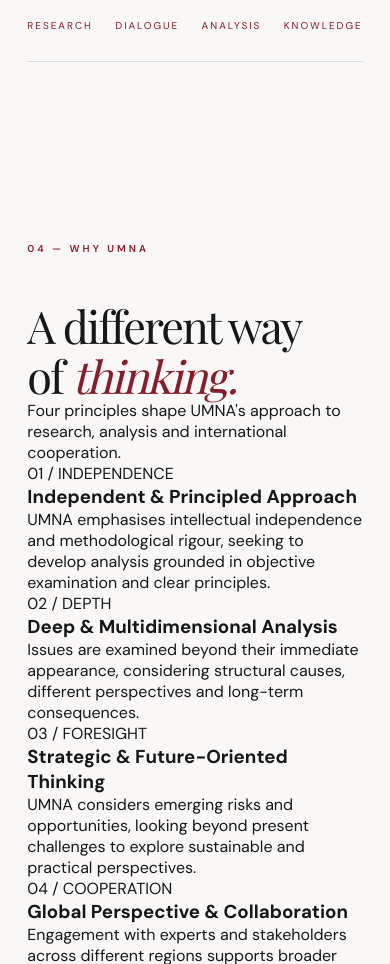
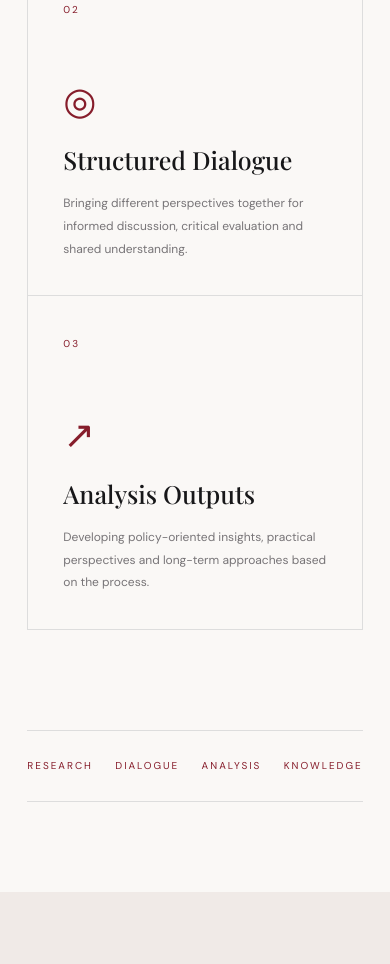
Before and after one commit to MVSOOM-69/UMNA-OFFICIAL, a plain HTML site: page index.html in a window 390 px wide. Shown: the part 5891-6855 px from the top of the page. Drawn offline with nearby package versions, Linux system fonts and the light colour scheme; files whose address does not match are found by name.

Commit message:
Add responsive styles for research and why sections

```diff
--- a/style.css
+++ b/style.css
@@ -770,3 +770,130 @@ button {
     padding: 35px 25px;
   }
 }
+/* HOW UMNA WORKS */
+
+.research-intro,
+.why-heading {
+  display: grid;
+  grid-template-columns: 1.3fr 1fr;
+  gap: 10%;
+  align-items: end;
+}
+
+.research-intro > p,
+.why-heading > p {
+  color: var(--muted);
+  font-size: 14px;
+  line-height: 2;
+}
+
+.process-grid {
+  display: grid;
+  grid-template-columns: repeat(3, 1fr);
+  margin-top: 75px;
+  border-top: 1px solid #ddd;
+  border-left: 1px solid #ddd;
+}
+
+.process-card {
+  position: relative;
+  min-height: 340px;
+  padding: 35px;
+  border-right: 1px solid #ddd;
+  border-bottom: 1px solid #ddd;
+  transition: .4s ease;
+}
+
+.process-card:hover {
+  background: #F0EAE7;
+  transform: translateY(-5px);
+}
+
+.process-card > span,
+.why-card > span {
+  color: var(--burgundy);
+  font-size: 10px;
+  letter-spacing: 2px;
+}
+
+.process-icon {
+  margin-top: 55px;
+  color: var(--burgundy);
+  font-family: var(--serif);
+  font-size: 38px;
+}
+
+.process-card h3,
+.why-card h3 {
+  font-family: var(--serif);
+  font-size: 25px;
+  font-weight: 500;
+  line-height: 1.3;
+  margin-top: 20px;
+}
+
+.process-card p,
+.why-card p {
+  color: var(--muted);
+  font-size: 12px;
+  line-height: 1.9;
+  margin-top: 15px;
+}
+
+/* WHY UMNA */
+
+.why-umna {
+  background: #F0EAE7;
+}
+
+.why-heading {
+  margin-bottom: 75px;
+}
+
+.why-grid {
+  display: grid;
+  grid-template-columns: repeat(2, 1fr);
+  border-top: 1px solid rgba(0,0,0,.13);
+  border-left: 1px solid rgba(0,0,0,.13);
+}
+
+.why-card {
+  min-height: 270px;
+  padding: 40px;
+  border-right: 1px solid rgba(0,0,0,.13);
+  border-bottom: 1px solid rgba(0,0,0,.13);
+  transition: .35s ease;
+}
+
+.why-card:hover {
+  background: var(--white);
+}
+
+.why-card h3 {
+  max-width: 350px;
+  font-size: 30px;
+}
+
+@media (max-width: 650px) {
+  .research-intro,
+  .why-heading {
+    grid-template-columns: 1fr;
+    gap: 25px;
+  }
+
+  .process-grid {
+    grid-template-columns: 1fr;
+  }
+
+  .process-card {
+    min-height: 280px;
+  }
+
+  .why-grid {
+    grid-template-columns: 1fr;
+  }
+
+  .why-card {
+    padding: 30px 25px;
+  }
+}
```
